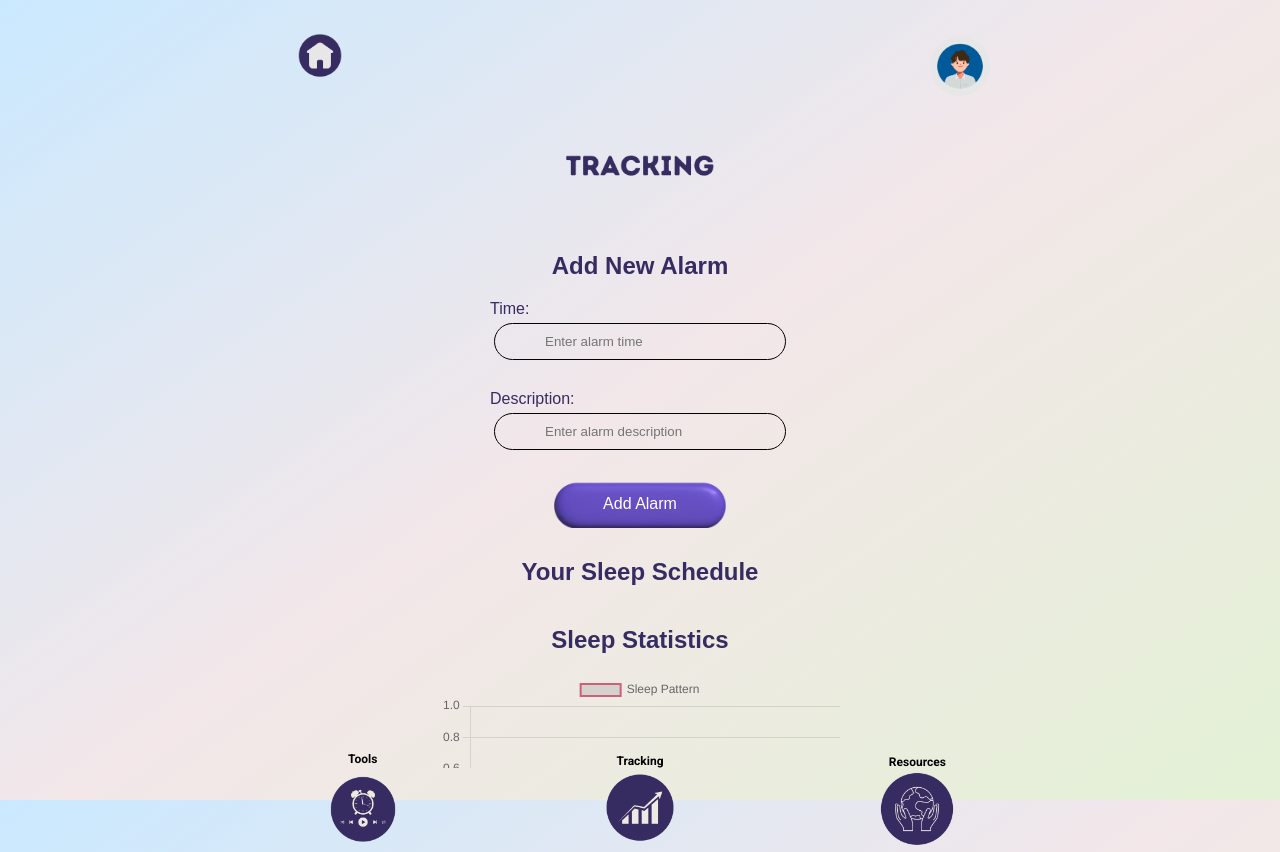
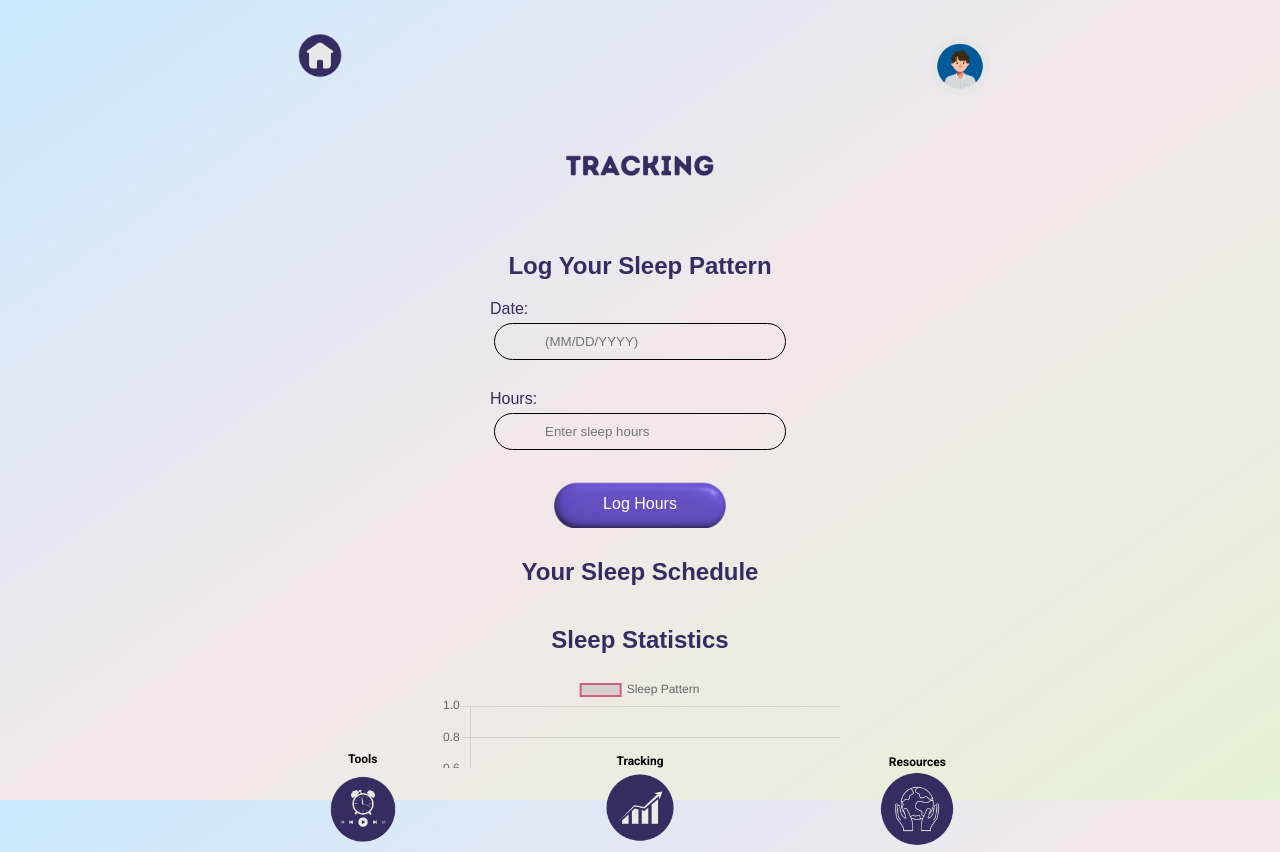
Before and after one commit to sambel2/CS422_DreamTeam, a React (Create React App) app in the folder dream-team/: page /tracking in a window 1280 px wide. Built offline with nearby package versions, Linux system fonts and the light colour scheme.

Commit message:
Updated AlarmForm.js

```diff
--- a/dream-team/src/components/AlarmForm.js
+++ b/dream-team/src/components/AlarmForm.js
@@ -3,43 +3,43 @@ import '../styling/AlarmForm.css';
 
 const AlarmForm = ({ addAlarm }) => {
     // State to store form inputs
-    const [time, setTime] = useState('');
-    const [description, setDescription] = useState('');
+    const [date, setDate] = useState('');
+    const [hours, setHours] = useState('');
 
     // Function to handle form submission
     const handleSubmit = (e) => {
         e.preventDefault();
-        if (!time || !description) return; // Prevent adding empty alarms
-        addAlarm({ time, description }); // Pass new alarm data to parent component
-        setTime(''); // Reset form inputs after submission
-        setDescription('');
+        if (!date || !hours) return; // Prevent adding empty alarms
+        addAlarm({ date, hours }); // Pass new alarm data to parent component
+        setDate(''); // Reset form inputs after submission
+        setHours('');
     };
 
     return (
         <div className="alarm-form">
-            <h2>Add New Alarm</h2>
+            <h2>Log Your Sleep Pattern</h2>
             <form onSubmit={handleSubmit}>
                 <div className="form-group">
-                    <label htmlFor="time" class="label-left">Time:</label>
+                    <label htmlFor="date" class="label-left">Date:</label>
                     <input
                         type="text"
-                        id="time"
-                        value={time}
-                        onChange={(e) => setTime(e.target.value)}
-                        placeholder="Enter alarm time"
+                        id="date"
+                        value={date}
+                        onChange={(e) => setDate(e.target.value)}
+                        placeholder="(MM/DD/YYYY)"
                     />
                 </div>
                 <div className="form-group">
-                    <label htmlFor="description" class="label-left2">Description:</label>
+                    <label htmlFor="hours" class="label-left2">Hours:</label>
                     <input
                         type="text"
-                        id="description"
-                        value={description}
-                        onChange={(e) => setDescription(e.target.value)}
-                        placeholder="Enter alarm description"
+                        id="hours"
+                        value={hours}
+                        onChange={(e) => setHours(e.target.value)}
+                        placeholder="Enter sleep hours"
                     />
                 </div>
-                <button type="submit" class="alarm-button">Add Alarm</button>
+                <button type="submit" class="alarm-button">Log Hours</button>
             </form>
         </div>
     );
```
